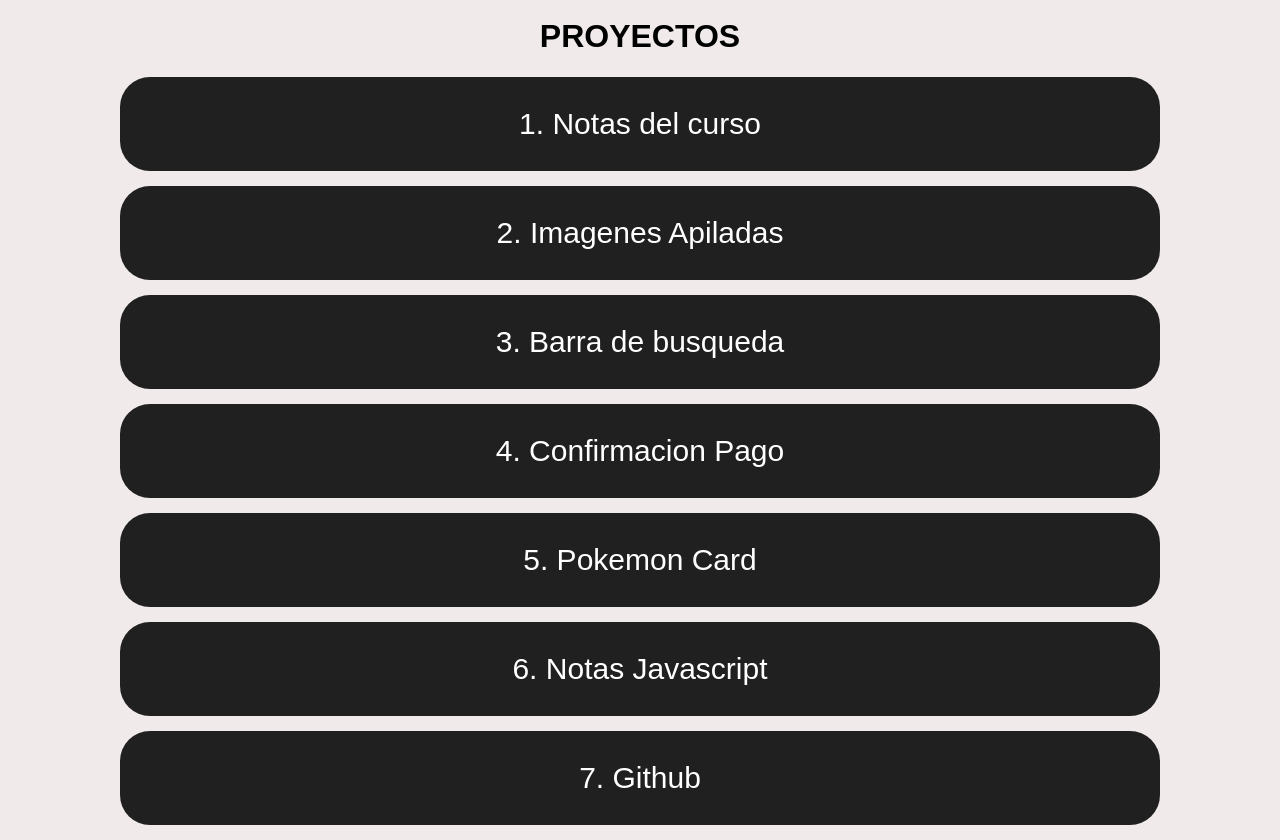
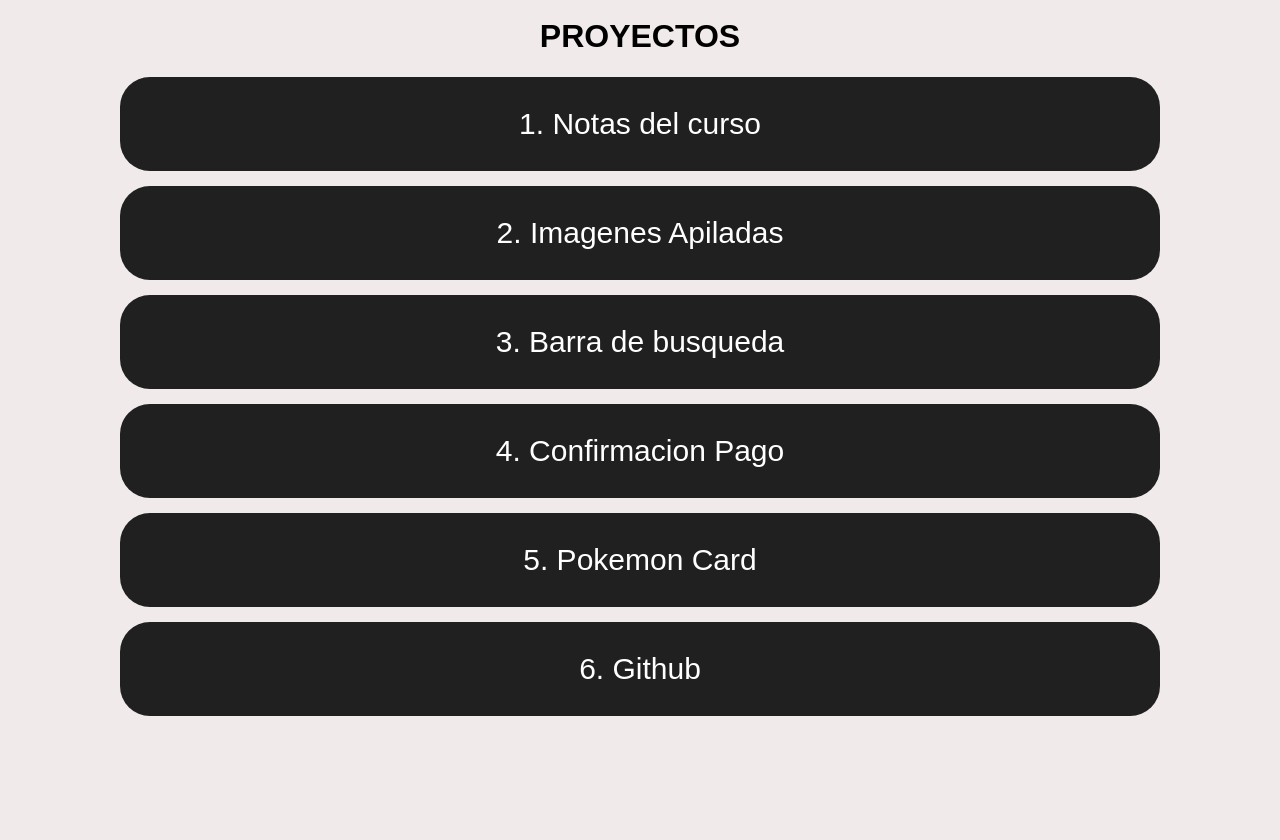
Before and after one commit to TomasJaH/project-tomy, a plain HTML site: page Clases/Web/index.html in a window 1280 px wide. Shown: the part 91-931 px from the top of the page. After the commit the page ends 822 px from the top, so only its background shows below. Drawn offline with Linux system fonts and the light colour scheme.

Commit message:
Quitar boton 6(notas javascript) Agregar link github

```diff
--- a/Clases/Web/index.html
+++ b/Clases/Web/index.html
@@ -39,10 +39,7 @@
         <a href="/CURSO HTML CSS JS/5 Pokemon Card/index.html" class="enlacepr">5. Pokemon Card</a>
     </div>
     <div class="articulo">
-        <a href="/CURSO JS/0 Introduccion/code.js" class="enlacepr">6. Notas Javascript</a>
-    </div>
-    <div class="articulo">
-        <a href="/CURSO JS/0 Introduccion/code.js" class="enlacepr">7. Github</a>
+        <a href="https://github.com/TomasJaH/project-tomy" class="enlacepr">6. Github</a>
     </div>
 </body>
 </html>
```
